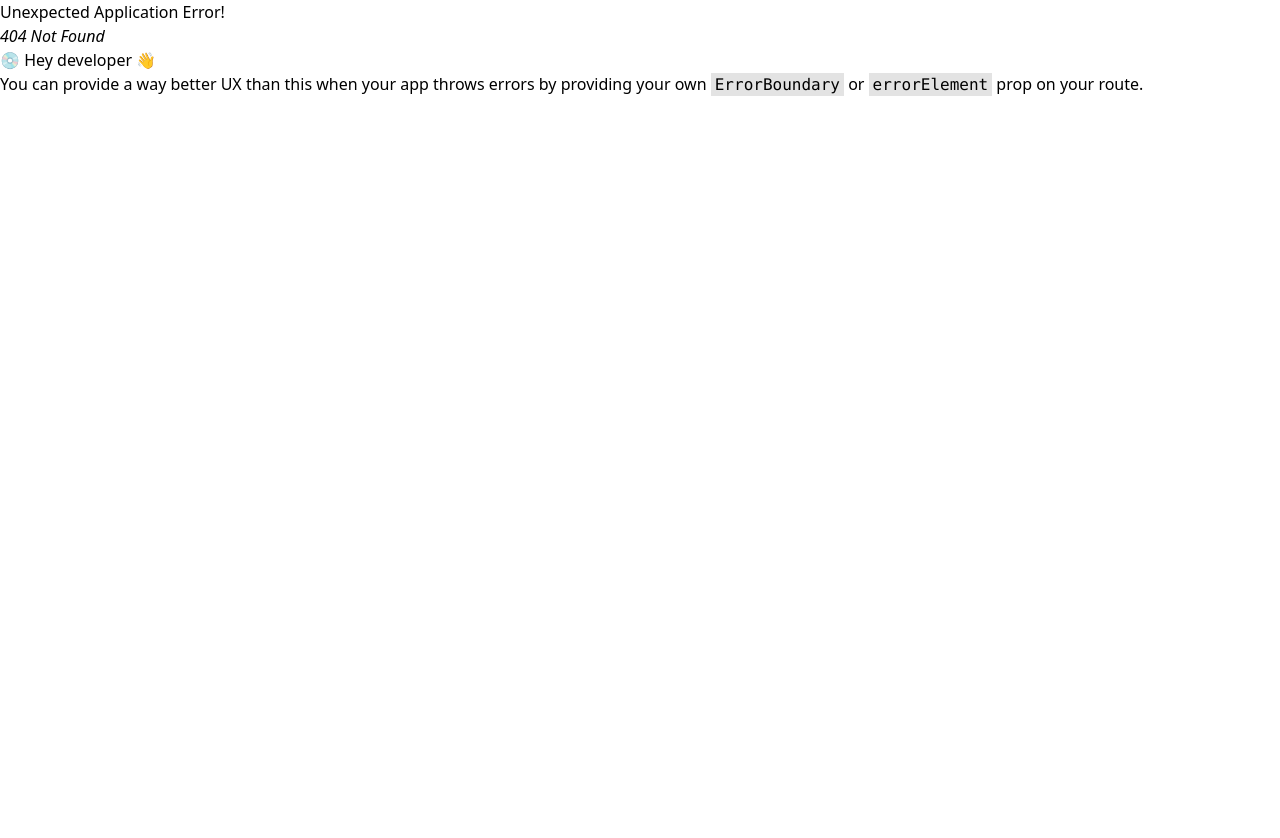
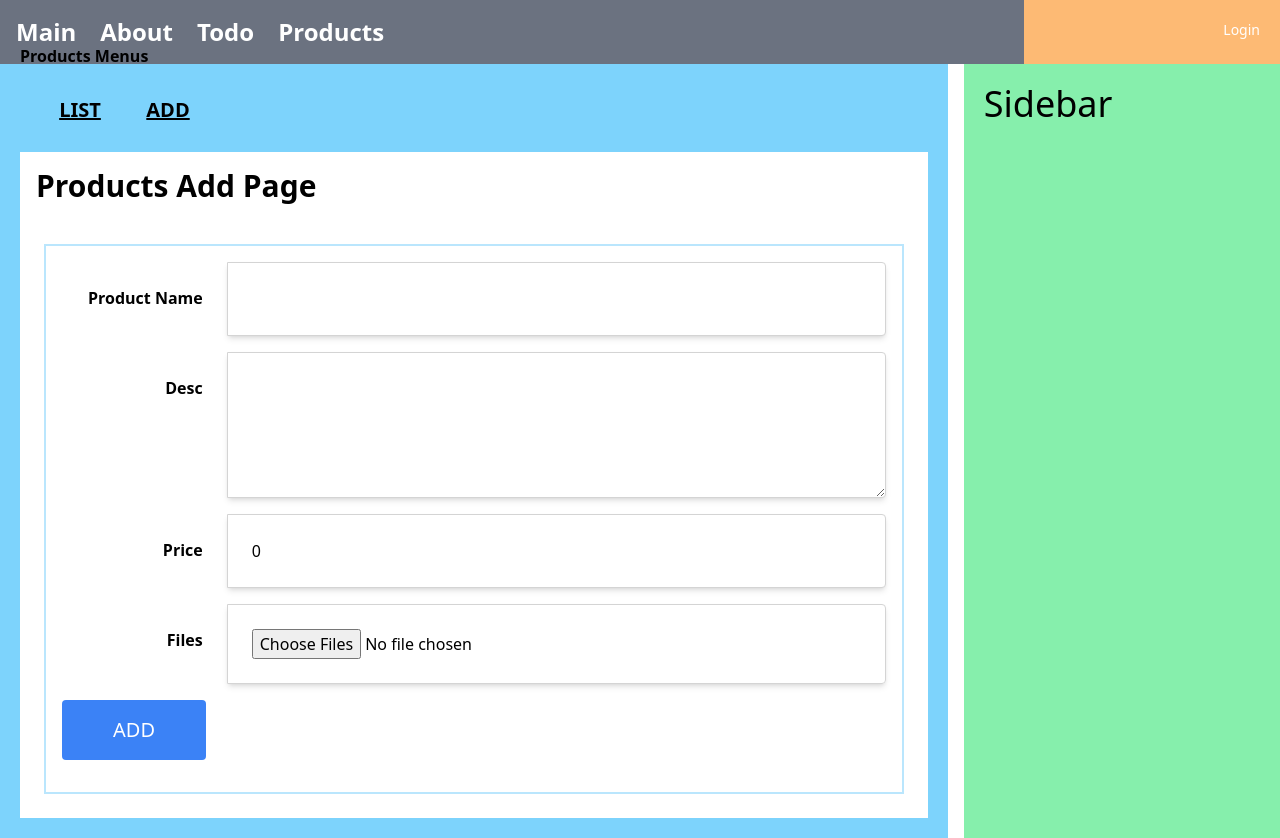
Before and after one commit to YuYoHan/React_Book, a React (Create React App) app in the folder mall/: page /products/add in a window 1280 px wide. Before the commit this address had no page. Before the commit the page ends 800 px from the top, so only its background shows below. Built offline with nearby package versions, Linux system fonts and the light colour scheme.

Commit message:
[Add] AddComponent 추가

```diff
--- /dev/null
+++ b/mall/src/components/products/AddComponent.jsx
@@ -0,0 +1,90 @@
+import { useRef, useState } from "react";
+
+const initState = {
+    pName: "",
+    pDesc: "",
+    price: 0,
+    files: [],
+};
+
+const AddComponent = () => {
+    const [product, setProduct] = useState({ ...initState });
+    const uploadRef = useRef();
+
+    const handleChangeProduct = (e) => {
+        product[e.target.name] = e.target.value;
+        setProduct({ ...product });
+    };
+
+    const handleClickAdd = (e) => {
+        console.log(product);
+    };
+
+    return (
+        <div className="border-2 border-sky-200 mt-10 m-2 p-4">
+            <div className="flex justify-center">
+                <div className="relative mb-4 flex w-full flex-wrap items-stretch">
+                    <div className="w-1/5 p-6 text-right font-bold">
+                        Product Name
+                    </div>
+                    <input
+                        className="w-4/5 p-6 rounded-r border border-solid border-neutral-300 shadow-md"
+                        name="pName"
+                        type={"text"}
+                        value={product.pName}
+                        onChange={handleChangeProduct}
+                    ></input>
+                </div>
+            </div>
+            <div className="flex justify-center">
+                <div className="relative mb-4 flex w-full flex-wrap items-stretch">
+                    <div className="w-1/5 p-6 text-right font-bold">Desc</div>
+                    <textarea
+                        className="w-4/5 p-6 rounded-r border border-solid border-neutral-300 shadow-md resize-y"
+                        name="pDesc"
+                        rows="4"
+                        onChange={handleChangeProduct}
+                        value={product.pDesc}
+                    >
+                        {product.pDesc}
+                    </textarea>
+                </div>
+            </div>
+            <div className="flex justify-center">
+                <div className="relative mb-4 flex w-full flex-wrap items-stretch">
+                    <div className="w-1/5 p-6 text-right font-bold">Price</div>
+                    <input
+                        className="w-4/5 p-6 rounded-r border border-solid border-neutral-300 shadow-md"
+                        name="price"
+                        type={"number"}
+                        value={product.price}
+                        onChange={handleChangeProduct}
+                    ></input>
+                </div>
+            </div>
+            <div className="flex justify-center">
+                <div className="relative mb-4 flex w-full flex-wrap items-stretch">
+                    <div className="w-1/5 p-6 text-right font-bold">Files</div>
+                    <input
+                        ref={uploadRef}
+                        className="w-4/5 p-6 rounded-r border border-solid border-neutral-300 shadow-md"
+                        type={"file"}
+                        multiple={true}
+                    ></input>
+                </div>
+            </div>
+            <div className="flex justify-end">
+                <div className="relative mb-4 flex w-full flex-wrap items-stretch">
+                    <button
+                        type="button"
+                        className="rounded p-4 w-36 bg-blue-500 text-xl text-white"
+                        onClick={handleClickAdd}
+                    >
+                        ADD
+                    </button>
+                </div>
+            </div>
+        </div>
+    );
+};
+export default AddComponent;
--- /dev/null
+++ b/mall/src/pages/products/AddPage.jsx
@@ -0,0 +1,12 @@
+import AddComponent from "../../components/products/AddComponent";
+
+const AddPage = () => {
+    return (
+        <div className="p-4 w-full bg-white">
+            <div className="text-3xl font-extrabold">Products Add Page</div>
+            <AddComponent />
+        </div>
+    );
+};
+
+export default AddPage;
--- a/mall/src/router/productRouter.jsx
+++ b/mall/src/router/productRouter.jsx
@@ -4,6 +4,7 @@
 const productRouter = () => {
     const Loading = <div>Loading....</div>;
     const ProductList = lazy(() => import("../pages/products/ListPage"));
+    const ProductAdd = lazy(() => import("../pages/products/AddPage"));
 
     return [
         {
@@ -18,6 +19,14 @@
             path: "",
             element: <Navigate replace to="/products/list" />,
         },
+        {
+            path: "add",
+            element: (
+                <Suspense fallback={Loading}>
+                    <ProductAdd />
+                </Suspense>
+            ),
+        },
     ];
 };
 
```
